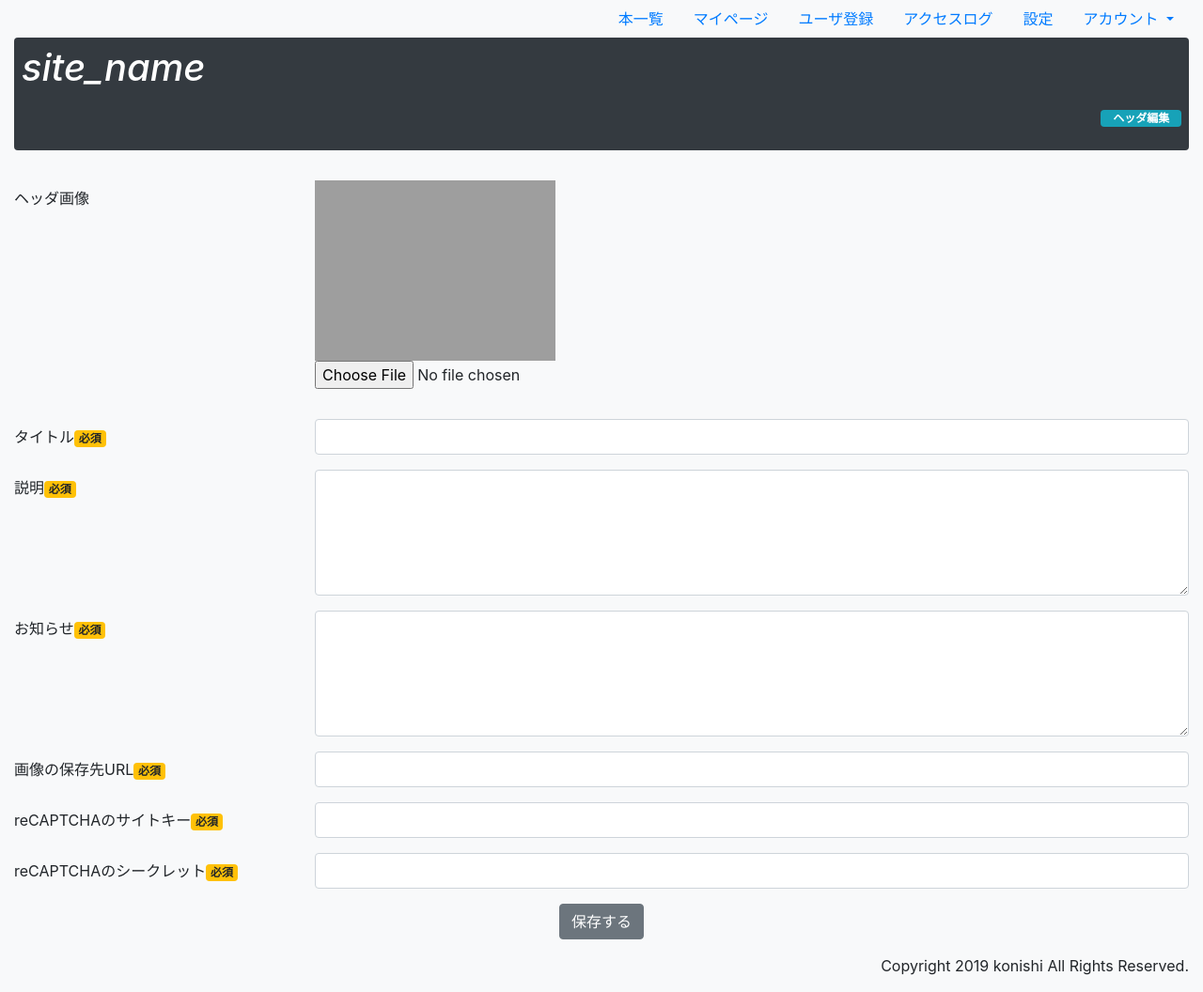
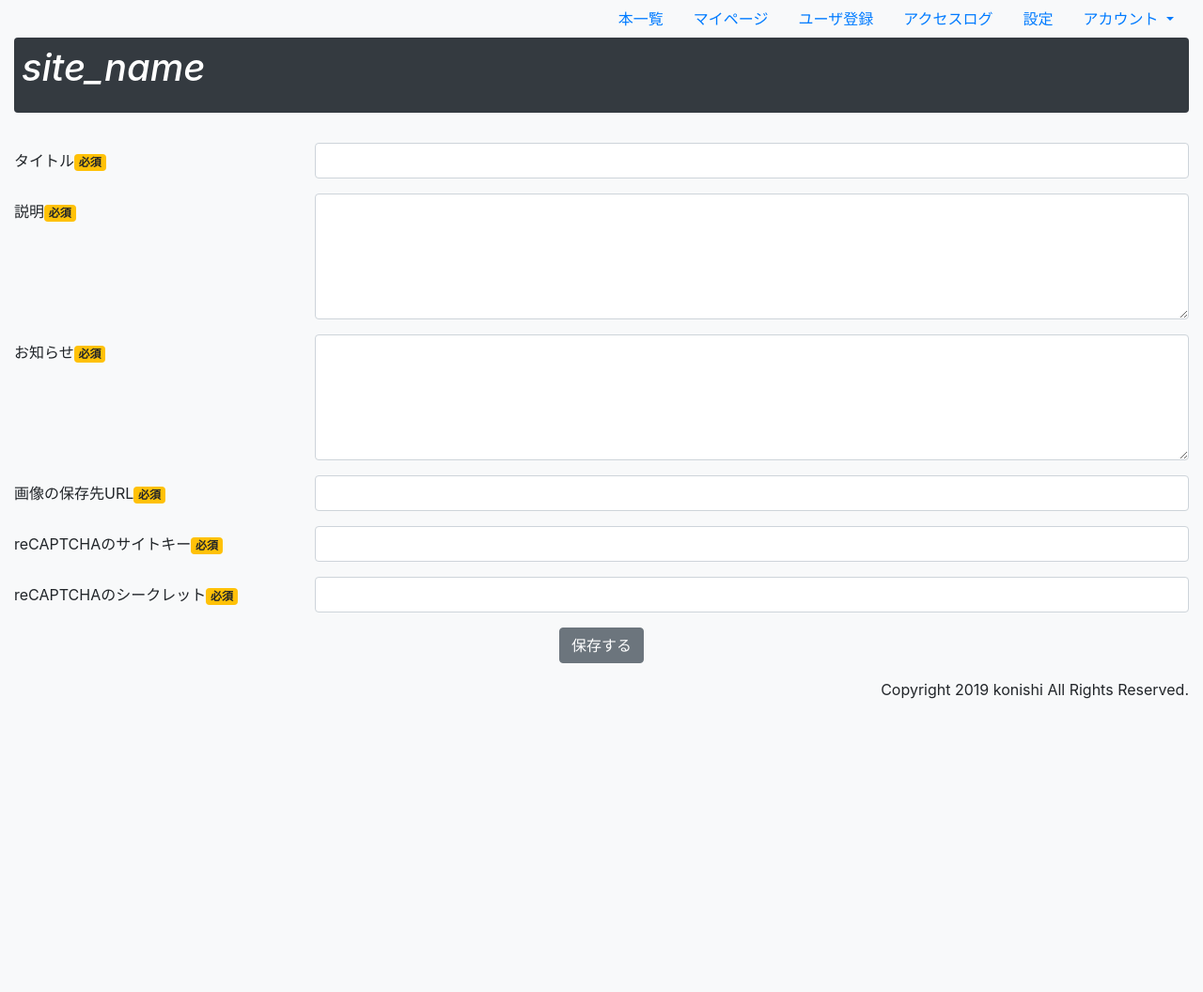
Before and after one commit to koni0626/pyarticle, a Django app: template mysite/pyarticle/templates/pyarticle/admin/setting/setting.html in a window 1280 px wide. Shown: the whole page at 94% size. After the commit the page ends 744 px from the top, so only its background shows below. Run offline with Django 3.2, Linux system fonts and the light colour scheme; the template is opened without the code that fills it: values that come from a table or form of the project are taken from there, others are empty; the visitor is signed in with stand-in values (Sample User, id 1); data comes from the database, SQL or seed files in the repository; some libraries are stand-ins or nearby versions; grey boxes are pictures that could not be loaded.

Commit message:
ヘッダ画像を編集できなくしました

```diff
--- a/mysite/pyarticle/templates/pyarticle/admin/setting/setting.html
+++ b/mysite/pyarticle/templates/pyarticle/admin/setting/setting.html
@@ -24,7 +24,7 @@ $(function() {
 
 <form action="{% url 'save_setting' %}" method="post" enctype="multipart/form-data">
     {%csrf_token%}
-
+    <!--
     <div class="form-group row">
         <label for="site_header" class="col-md-3 col-form-label">
             ヘッダ画像
@@ -36,6 +36,7 @@ $(function() {
             <p>{{title_form.image}}</p>
         </div>
     </div>
+    -->
 
     <div class="form-group row">
         <label for="site_name" class="col-md-3 col-form-label">
--- a/mysite/pyarticle/templates/pyarticle/admin/title/title.html
+++ b/mysite/pyarticle/templates/pyarticle/admin/title/title.html
@@ -24,7 +24,7 @@ $(function() {
 
 <form action="{% url 'save_title' %}" method="post" enctype="multipart/form-data">
     {%csrf_token%}
-
+    <!--
     <div class="form-group row">
         <label for="site_header" class="col-md-3 col-form-label">
             ヘッダ画像
@@ -36,7 +36,7 @@ $(function() {
             <p>{{title_form.image}}</p>
         </div>
     </div>
-
+       -->
     <div class="form-group row">
         <label for="site_name" class="col-md-3 col-form-label">
             タイトル<span class="badge badge-warning">必須</span>
--- a/mysite/pyarticle/templates/pyarticle/base.html
+++ b/mysite/pyarticle/templates/pyarticle/base.html
@@ -92,11 +92,11 @@
           <p class="lead my-3">{% block subtitle %}{{description| linebreaksbr}}{% endblock %}</p>
         </div>
         {% if user.is_authenticated %}
-          <p class="text-right">
+          <!--<p class="text-right">
               <span class="badge badge-info">
                 <a class="p-2 text-white" href="{% url 'edit_title'%}">ヘッダ編集</a>
               </span>
-          </p>
+          </p>-->
         {% endif %}
       </div>
     </div>
```
